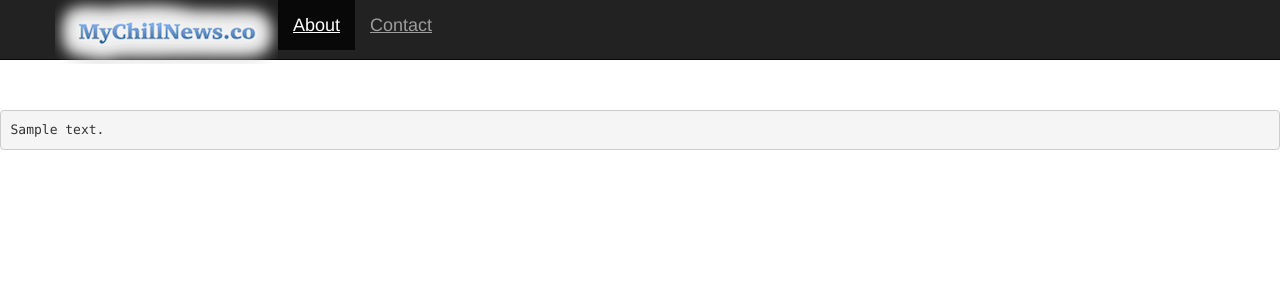
After one commit to drsaunders/MyChillNews, a Flask app: template app/frontpage/templates/why.html in a window 1280 px wide. The commit adds this page. Shown: the top 300 px of the page. Run offline with Flask 2, Linux system fonts and the light colour scheme; the template is opened without the code that fills it: most values are stand-ins (such as "Sample title", 1, 10 or a date in 2020); parts of the project's set-up code (start-up, migrations or seed data) failed here and were passed over; some libraries are stand-ins or nearby versions.

Commit message:
Add 'why?' functionality, a couple of comments on the app side

```diff
--- a/app/frontpage/templates/index.html
+++ b/app/frontpage/templates/index.html
@@ -117,7 +117,8 @@
 			  {% endfor %}
 			</ul>
 
-        <p class="tiny"> Data refreshed: {{date_to_use}}</p>
+        <p class="tiny" class="text-center"> Data refreshed: {{date_to_use}}</p>
+        <p class="tiny" class="text-center"> <a href="/why">Why these ratings?</a></p>
         </p>
 		</div>
 		</div> <!-- span6 -->
--- /dev/null
+++ b/app/frontpage/templates/why.html
@@ -0,0 +1,87 @@
+<!DOCTYPE html>
+<html lang="en"><head>
+<meta http-equiv="content-type" content="text/html; charset=UTF-8">
+    <meta charset="utf-8">
+    <meta http-equiv="X-UA-Compatible" content="IE=edge">
+    <meta name="viewport" content="width=device-width, initial-scale=1">
+    <!-- The above 3 meta tags *must* come first in the head; any other head content must come *after* these tags -->
+    <meta name="description" content="">
+    <meta name="author" content="">
+    <link rel="icon" href="https://getbootstrap.com/favicon.ico">
+
+    <title>MyChillNews</title>
+
+    <!-- Bootstrap core CSS -->
+    <link href="../static/css/bootstrap.min.css" rel="stylesheet">
+
+    <!-- IE10 viewport hack for Surface/desktop Windows 8 bug -->
+    <link href="caesarians_files/ie10-viewport-bug-workaround.css" rel="stylesheet">
+
+    <!-- Custom styles for this template -->
+    <link href="../starter-template.css" rel="stylesheet">
+
+    <!-- Just for debugging purposes. Don't actually copy these 2 lines! -->
+    <!--[if lt IE 9]><script src="../../assets/js/ie8-responsive-file-warning.js"></script><![endif]-->
+    <script src="caesarians_files/ie-emulation-modes-warning.js"></script>
+
+    <!-- HTML5 shim and Respond.js for IE8 support of HTML5 elements and media queries -->
+    <!--[if lt IE 9]>
+      <script src="https://oss.maxcdn.com/html5shiv/3.7.3/html5shiv.min.js"></script>
+      <script src="https://oss.maxcdn.com/respond/1.4.2/respond.min.js"></script>
+    <![endif]-->
+
+  </head>
+
+  <body>
+
+    <nav class="navbar navbar-inverse navbar-fixed-top">
+        <style>
+     .navbar-brand {
+      	margin: 0px;
+      	padding: 0px;
+      }
+      .navbar {
+      	min-height: 60px;
+      }
+      .navbar-nav {
+	      font-size: 18px;
+	      margin: auto;
+	    }
+	</style>
+      <div class="container">
+        <div class="navbar-header">
+          <button type="button" class="navbar-toggle collapsed" data-toggle="collapse" data-target="#navbar" aria-expanded="false" aria-controls="navbar">
+            <span class="sr-only">Toggle navigation</span>
+            <span class="icon-bar"></span>
+            <span class="icon-bar"></span>
+            <span class="icon-bar"></span>
+          </button>
+          <a class="navbar-brand" href="http://mychillnews.co"><img src="/static/titleicon.png"></a>
+        </div>
+        <div id="navbar" class="collapse navbar-collapse">
+          <ul class="nav navbar-nav">
+            <li class="active"><a href="/about">About</a></li>
+            <li><a href="/contact">Contact</a></li>
+          </ul>
+        </div><!--/.nav-collapse -->
+      </div>
+    </nav>
+
+<br/><br/><br/>
+
+<pre>{{why_text}}</pre>
+
+    <!-- Bootstrap core JavaScript
+    ================================================== -->
+    <!-- Placed at the end of the document so the pages load faster -->
+    <script>window.jQuery || document.write('<script src="../../assets/js/vendor/jquery.min.js"><\/script>')</script>
+    <script src="caesarians_files/bootstrap.js"></script>
+    <script src="static/bootstrap.js"></script>
+     <script src="../static/bootstrap.js"></script>
+   <!-- IE10 viewport hack for Surface/desktop Windows 8 bug -->
+    <script src="caesarians_files/ie10-viewport-bug-workaround.js"></script>
+  <script src="static/js/bootstrap.min.js"></script>
+
+
+
+</body></html>
```
Also changed, not shown: app/frontpage/views.py (+39 -16 lines), README.md.
